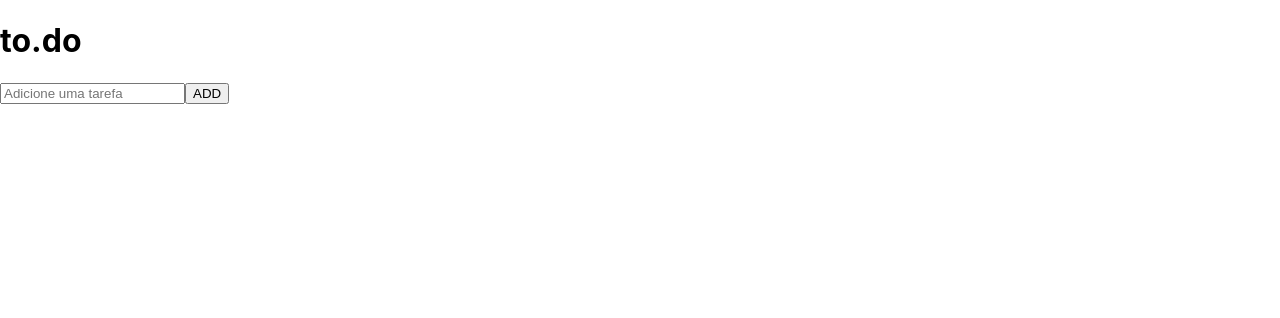
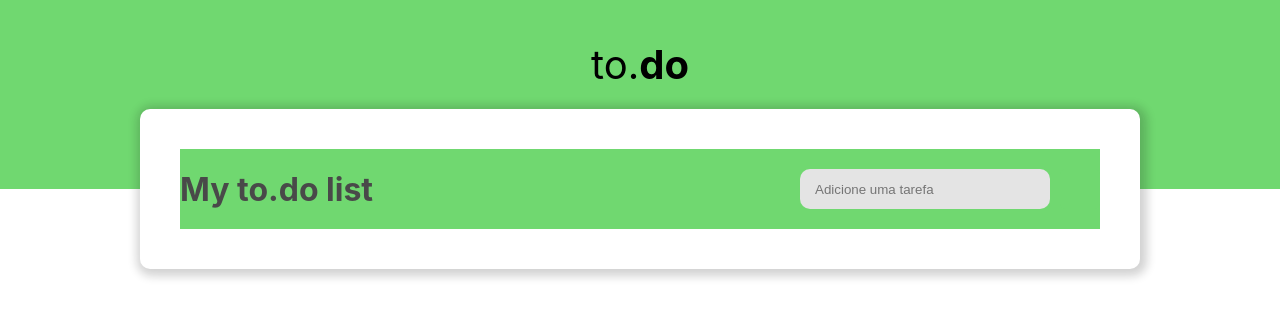
Before and after one commit to CarlosESRosa/ToDo-List, a React (Create React App) app: page / in a window 1280 px wide. Shown: the top 318 px of the page. Built offline with nearby package versions, Linux system fonts and the light colour scheme; the HTML template or start-up script is replaced by a standard one.

Commit message:
css quebrado, não estou conseguindo usar fontAweso

```diff
--- a/src/App.css
+++ b/src/App.css
@@ -1,38 +1,11 @@
-.App {
+header {
+  background-color: #70d870;
   text-align: center;
+  padding: 40px 0 100px;
 }
 
-.App-logo {
-  height: 40vmin;
-  pointer-events: none;
+.main-title {
+  color: black;
+  font-weight: 400;
+  font-size: 2.5rem;
 }
-
-@media (prefers-reduced-motion: no-preference) {
-  .App-logo {
-    animation: App-logo-spin infinite 20s linear;
-  }
-}
-
-.App-header {
-  background-color: #282c34;
-  min-height: 100vh;
-  display: flex;
-  flex-direction: column;
-  align-items: center;
-  justify-content: center;
-  font-size: calc(10px + 2vmin);
-  color: white;
-}
-
-.App-link {
-  color: #61dafb;
-}
-
-@keyframes App-logo-spin {
-  from {
-    transform: rotate(0deg);
-  }
-  to {
-    transform: rotate(360deg);
-  }
-}
--- a/src/App.js
+++ b/src/App.js
@@ -6,7 +6,9 @@ class App extends React.Component {
   render() {
     return (
       <>
-        <h1>to.<strong>do</strong> </h1>
+        <header>
+          <h1 className='main-title'>to.<strong>do</strong> </h1>
+        </header>
         <ToDoList />
       </>
     )
--- a/src/components/ToDoList.jsx
+++ b/src/components/ToDoList.jsx
@@ -1,4 +1,5 @@
 import React from 'react';
+import './toDoList.css'
 
 class Teste extends React.Component {
   constructor() {
@@ -52,7 +53,10 @@ class Teste extends React.Component {
 
   render() {
     return (
-      <>
+      <div className='todo-list'>
+        <header className='input-container'>
+          <h1>My to.do list</h1>
+          <div className='inputs'>
             <input
               onChange={this.handleChange}
               placeholder='Adicione uma tarefa'
@@ -63,11 +67,18 @@ class Teste extends React.Component {
               }}
               value={this.state.inputValue}
             />
-        <button onClick={this.handleClick}>ADD</button>
-        <ul>
+            <button onClick={this.handleClick}>
+              <i className="far fa-check-square"></i>
+            </button>
+          </div>
+        </header>
+        <ul >
           {this.state.myTasks.map((task) => {
             return <li key={task.id}>
-              <div className={task.isCompleted ? 'isCompleted' : ''}>
+              <div
+                className={task.isCompleted ? 'isCompleted' : ''}
+                data-task="task"
+              >
                 <input
                   type="checkbox"
                   onClick={() => this.handleCheckTask(task.id)}
@@ -78,7 +89,7 @@ class Teste extends React.Component {
             </li>
           })}
         </ul>
-      </>
+      </div>
     )
   }
 }
--- /dev/null
+++ b/src/components/toDoList.css
@@ -0,0 +1,88 @@
+*{
+  margin: 0;
+  padding: 0;
+  box-sizing: border-box;
+}
+
+.todo-list {
+  max-width: 1000px;
+  margin: 0 auto;
+  padding: 2.5rem;
+  border-radius: 10px;
+  transform: translateY(-80px);
+  background-color: white;
+  box-shadow: 2px 2px 10px 5px #11111130
+}
+
+.todo-list header {
+  display: flex;
+  align-items: center;
+  padding: 20px 0px;
+  justify-content: space-between;
+}
+
+.todo-list header h1 {
+  color: #494949;
+}
+
+.todo-list header .inputs {
+  display: flex;
+  gap: 10px;
+}
+
+.todo-list header input {
+  width: 250px;
+  padding: 10px 15px;
+  border-radius: 10px;
+  border: none;
+  background-color: #e4e4e4;
+}
+
+.todo-list header button {
+  width: 40px;
+  height: 40px;
+  font-size: 1.5rem;
+  color: white;
+  border: none;
+  border-radius: 5px;
+  background-color: #70d870
+}
+
+.todo-list ul li {
+  display: flex;
+  justify-content: space-between;
+  padding: 15px 0;
+}
+
+.todo-list ul li [data-task='task'] {
+  display: flex;
+  gap: 10px;
+}
+
+.todo-list ul li [data-task='task'] input {
+  cursor: pointer;
+}
+
+/*
+.todo-list ul li & + li {
+  border-top: 1px solid #11111130;
+}
+*/
+
+.todo-list ul li button {
+  background-color: transparent;
+  border: none;
+  color: #810101;
+  cursor: pointer;
+  transition: filter 0.2s;
+  font-size: 1rem;
+}
+
+.todo-list ul li button&:hover {
+  filter: brightness(150%);
+}
+
+.todo-list ul li .isCompleted {
+  text-decoration: line-through;
+  opacity: 70%;
+}
```
Lines whose indentation alone changed are shown as unchanged.
